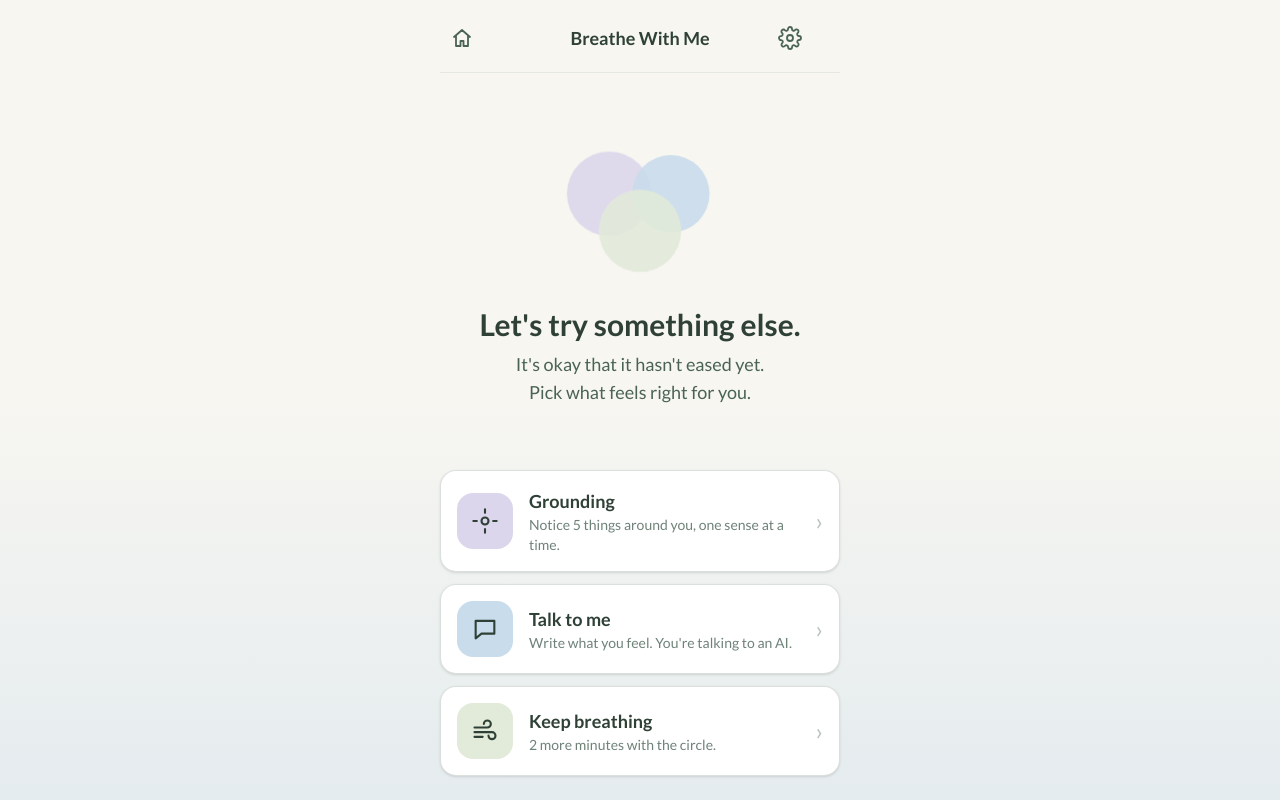
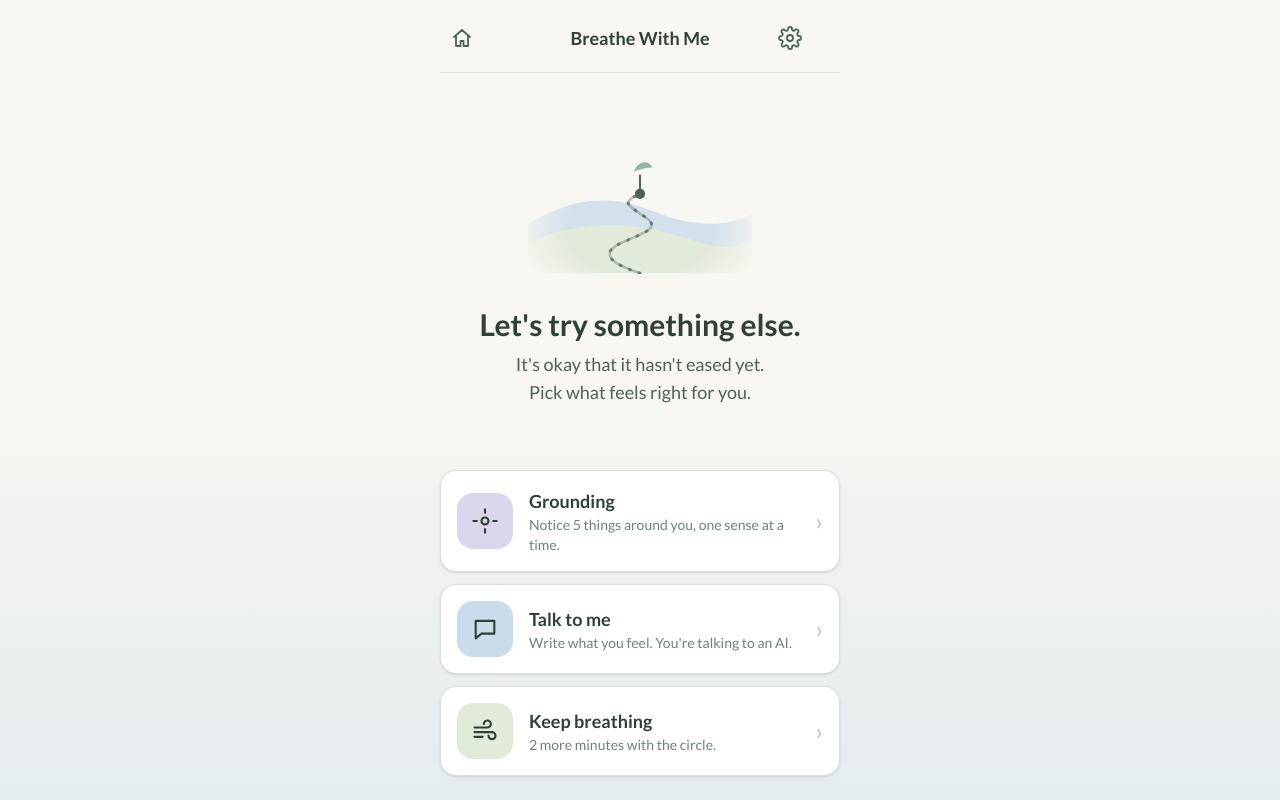
Before and after one commit to Anxhela25/breathe-with-me, a React (Vite) app in the folder frontend/: page /try-else in a window 1280 px wide. Built offline with nearby package versions, Linux system fonts and the light colour scheme; no server answers; what @capacitor/core would draw is missing.

Commit message:
Let's try something else: hills and a winding path instead of the three circles

```diff
--- a/frontend/src/index.css
+++ b/frontend/src/index.css
@@ -62,16 +62,9 @@ body { @apply bg-cream text-sage-dark font-sans antialiased; }
 .sun-rise { animation: sun-rise 2.6s cubic-bezier(0.2, 0.7, 0.2, 1) both; }
 .sun-rays { animation: sun-rays 3.2s ease-out both; }
 
-/* "Let's try something else": three soft circles breathing one after another */
-@keyframes three-ways {
-  0%, 100% { transform: scale(0.94); }
-  50% { transform: scale(1.04); }
-}
-.three-ways { transform-box: fill-box; transform-origin: center; animation: three-ways 4s ease-in-out infinite; }
-
 /* people who turn off motion on their phone get still versions */
 @media (prefers-reduced-motion: reduce) {
-  .animate-fade-in, .animate-draw, .animate-glow, .animate-breathe, .animate-halo, .sun-rise, .sun-rays, .three-ways { animation: none; }
+  .animate-fade-in, .animate-draw, .animate-glow, .animate-breathe, .animate-halo, .sun-rise, .sun-rays { animation: none; }
   .animate-draw { stroke-dashoffset: 0; }
 }
 
--- a/frontend/src/pages/TryElse.jsx
+++ b/frontend/src/pages/TryElse.jsx
@@ -9,9 +9,9 @@ export default function TryElse() {
   return (
     <Screen calm>
       <LongSessionNote />
-      {/* the empty middle gets a calm picture: three soft circles, one for each choice below */}
+      {/* the empty middle gets a calm picture: a path leading on, another way forward */}
       <div className="flex flex-1 flex-col items-center justify-center pt-6">
-        <ThreeWays />
+        <AnotherWay />
         <h1 className="mt-8 text-center text-3xl font-bold">Let&apos;s try something else.</h1>
         <p className="mt-2 max-w-xs text-center text-lg text-sage text-balance">
           It&apos;s okay that it hasn&apos;t eased yet. Pick what feels right for you.
@@ -32,13 +32,29 @@ export default function TryElse() {
   )
 }
 
-/** Three soft circles in the colours of the three choices, breathing slowly one after another. */
-function ThreeWays() {
+/** Another way: soft hills and a winding path that draws itself towards the horizon. */
+function AnotherWay() {
   return (
-    <svg viewBox="0 0 200 140" className="h-36 w-52" aria-hidden>
-      <circle cx="70" cy="62" r="40" fill="#DCD6EC" opacity="0.9" className="three-ways" />
-      <circle cx="130" cy="62" r="40" fill="#C9DCEB" opacity="0.9" className="three-ways" style={{ animationDelay: '1.3s' }} />
-      <circle cx="100" cy="98" r="40" fill="#E2EADA" opacity="0.9" className="three-ways" style={{ animationDelay: '2.6s' }} />
+    <svg viewBox="0 0 220 140" className="h-36 w-56" aria-hidden>
+      {/* the hills fade out at the sides and bottom instead of ending in a hard edge */}
+      <defs>
+        <radialGradient id="fade" cx="50%" cy="70%" r="55%">
+          <stop offset="60%" stopColor="#fff" />
+          <stop offset="100%" stopColor="#000" />
+        </radialGradient>
+        <mask id="soft"><rect width="220" height="140" fill="url(#fade)" /></mask>
+      </defs>
+      <g mask="url(#soft)">
+      <path d="M0 92c40-26 80-30 120-14s70 18 100 4v58H0z" fill="#C9DCEB" opacity="0.8" />
+      <path d="M0 110c50-22 100-22 150-6s50 10 70 4v32H0z" fill="#E2EADA" />
+      </g>
+      <path d="M110 140c-30-10-40-20-18-30s40-14 22-26-22-14-4-22" fill="none" stroke="#4A6355" strokeWidth="3"
+        strokeLinecap="round" strokeDasharray="1 9" opacity="0.7" />
+      <path d="M110 140c-30-10-40-20-18-30s40-14 22-26-22-14-4-22" fill="none" stroke="#4A6355" strokeWidth="2.5"
+        strokeLinecap="round" pathLength="1" className="animate-draw" opacity="0.35" />
+      <circle cx="110" cy="62" r="5" fill="#4A6355" />
+      <path d="M104 40c4-10 14-12 18-4-6 0-12 2-18 4z" fill="#8FB89A" />
+      <path d="M110 58V44" stroke="#4A6355" strokeWidth="2" strokeLinecap="round" />
     </svg>
   )
 }
```
